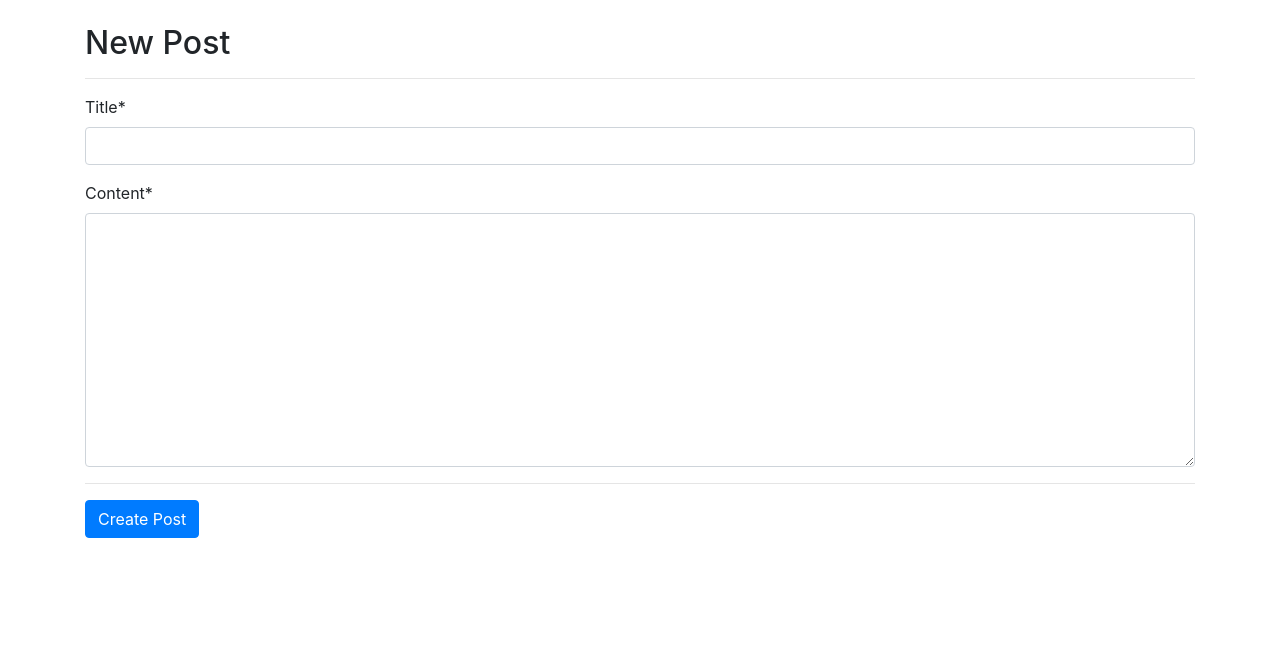
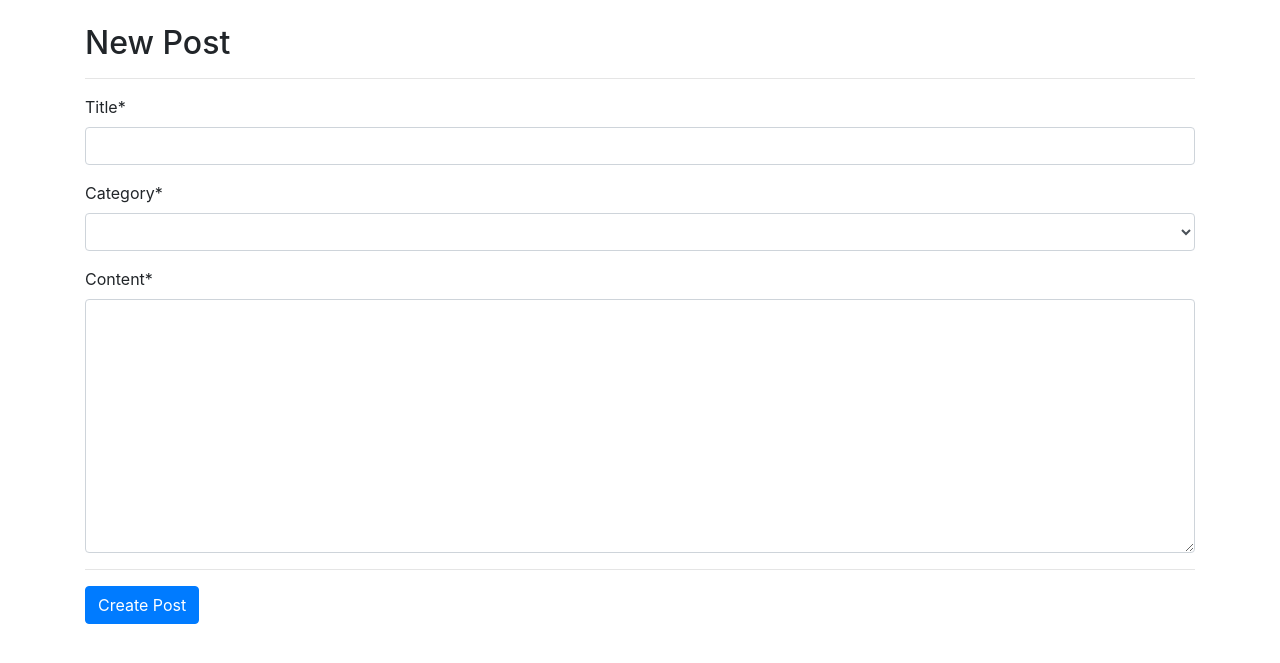
Before and after one commit to Giving-2020/site, a Django app: page /post/create/ in a window 1280 px wide. Shown: the part 56-719 px from the top of the page. Run offline with Django 3.2, Linux system fonts and the light colour scheme; the visitor is signed in with stand-in values (Sample User, id 1); lists and menus that the app fills with data are empty; some libraries are stand-ins or nearby versions.

Commit message:
Add Category Models, New Post Form, Page

```diff
--- a/Giving2020/Giving2020/settings.py
+++ b/Giving2020/Giving2020/settings.py
@@ -82,7 +82,7 @@ DATABASES = {
         'ENGINE': 'django.db.backends.postgresql',
         'NAME': 'neifndvu',
         'USER': 'neifndvu',
-        'PASSWORD': 'PASSWORD',
+        'PASSWORD': '',
         'HOST': 'drona.db.elephantsql.com',
         'PORT': '5432',
     }
--- a/Giving2020/blog/forms.py
+++ b/Giving2020/blog/forms.py
@@ -1,13 +1,20 @@
 from django import forms
+from blog.models import BlogPost, Comment, Category
 
-from blog.models import BlogPost, Comment
+choice = Category.objects.all().values_list('name', 'name')
+choice_list = []
+for item in choice:
+    choice_list.append(item)
 
 
 class BlogPostForm(forms.ModelForm):
-
     class Meta:
         model = BlogPost
-        fields = ['title', 'content']
+        fields = ['title', 'category', 'content']
+
+        widgets = {
+            'category': forms.Select(choices=choice_list, attrs={'class': 'form-control'})
+        }
 
 
 class CommentForm(forms.ModelForm):
--- a/Giving2020/blog/models.py
+++ b/Giving2020/blog/models.py
@@ -1,9 +1,19 @@
 from django.db import models
 from markdownx.models import MarkdownxField
+
+
+class Category(models.Model):
+    name = models.CharField(max_length=64)
+
+    def __str__(self):
+        return self.name
+
 
 class BlogPost(models.Model):
     title = models.CharField(max_length=64)
     content = MarkdownxField(max_length=16384)
+    #category = models.ManyToManyField(max_length=64, related_name="Category", default="Uncategorized")
+    category = models.CharField(max_length=64, default="Uncategorized")
 
     created_at = models.DateTimeField(auto_now_add=True)
     last_edited = models.DateTimeField(auto_now=True)
--- a/Giving2020/blog/templates/blog/blog_post.html
+++ b/Giving2020/blog/templates/blog/blog_post.html
@@ -42,7 +42,7 @@
     <div class="media-body">
         <div class="article-metadata">
             <a class="mr-2" href="{% url 'profile' blog_post.user.id %}">{{ blog_post.user }}</a>
-
+            <small class="text-muted" href="{% url 'category_posts' blog_post.category %}">{{ blog_post.category }}</small>
             <small class="text-muted mr-2">{{ blog_post.created_at|date:"F d, Y" }}</small>
             <i><small class="text-muted mr-2">Last edited: {{ blog_post.last_edited|date:"F d, Y" }}</small></i>
 
--- a/Giving2020/blog/templates/blog/feed.html
+++ b/Giving2020/blog/templates/blog/feed.html
@@ -15,6 +15,7 @@
         <div class="media-body">
             <div class="article-metadata">
                 <a class="mr-2" href="{% url 'profile' post.user.id %}">{{ post.user }}</a>
+                <small class="text-muted" href="{% url 'category_posts' post.category %}">{{ post.category }}</small>
                 <small class="text-muted">{{ post.created_at|date:"F d, Y" }}</small>
             </div>
 
--- a/Giving2020/blog/urls.py
+++ b/Giving2020/blog/urls.py
@@ -9,7 +9,8 @@ from blog.views import (
     HotPostsView,
     IndexView,
     UpdatePostView,
-    UpvoteView
+    UpvoteView,
+    CategoryView
 )
 
 
@@ -22,5 +23,6 @@ urlpatterns = [
     path('post/<int:post_id>/delete/', DeletePostView.as_view(), name='delete_post'),
     path('post/<int:post_id>/upvote/', UpvoteView.as_view(), name='upvote_post'),
     path('post/<int:post_id>/downvote/', DownVoteView.as_view(), name='downvote_post'),
-    path('post/<int:post_id>/comment/', CommentView.as_view(), name='comment_post')
+    path('post/<int:post_id>/comment/', CommentView.as_view(), name='comment_post'),
+    path('category/<str:cats>/', CategoryView.as_view(), name='category_posts'),
 ]
--- a/Giving2020/blog/views.py
+++ b/Giving2020/blog/views.py
@@ -194,3 +194,16 @@ class DownVoteView(LoginRequiredMixin, View):
                 upvote.delete()
 
         return redirect(request.META.get('HTTP_REFERER', '/'))
+
+
+class CategoryView(View):
+    template_name = 'blog/category_posts.html'
+
+    def get(self, request, cats):
+        posts = BlogPost.objects.filter(category=cats)
+        posts = prepare_posts(request, *posts)
+
+        paginator = Paginator(posts, 2)
+        page_obj = paginator.get_page(request.GET.get('page'))
+
+        return render(request, self.template_name, {'is_paginated': True, 'page_obj': page_obj, 'cats':cats})
```
Also changed, not shown: Giving2020/blog/admin.py (+8 -2 lines), Giving2020/blog/templates/blog/category_posts.html (added, +16 -0 lines), Giving2020/blog/migrations/0003_auto_20201203_0854.py (added).
